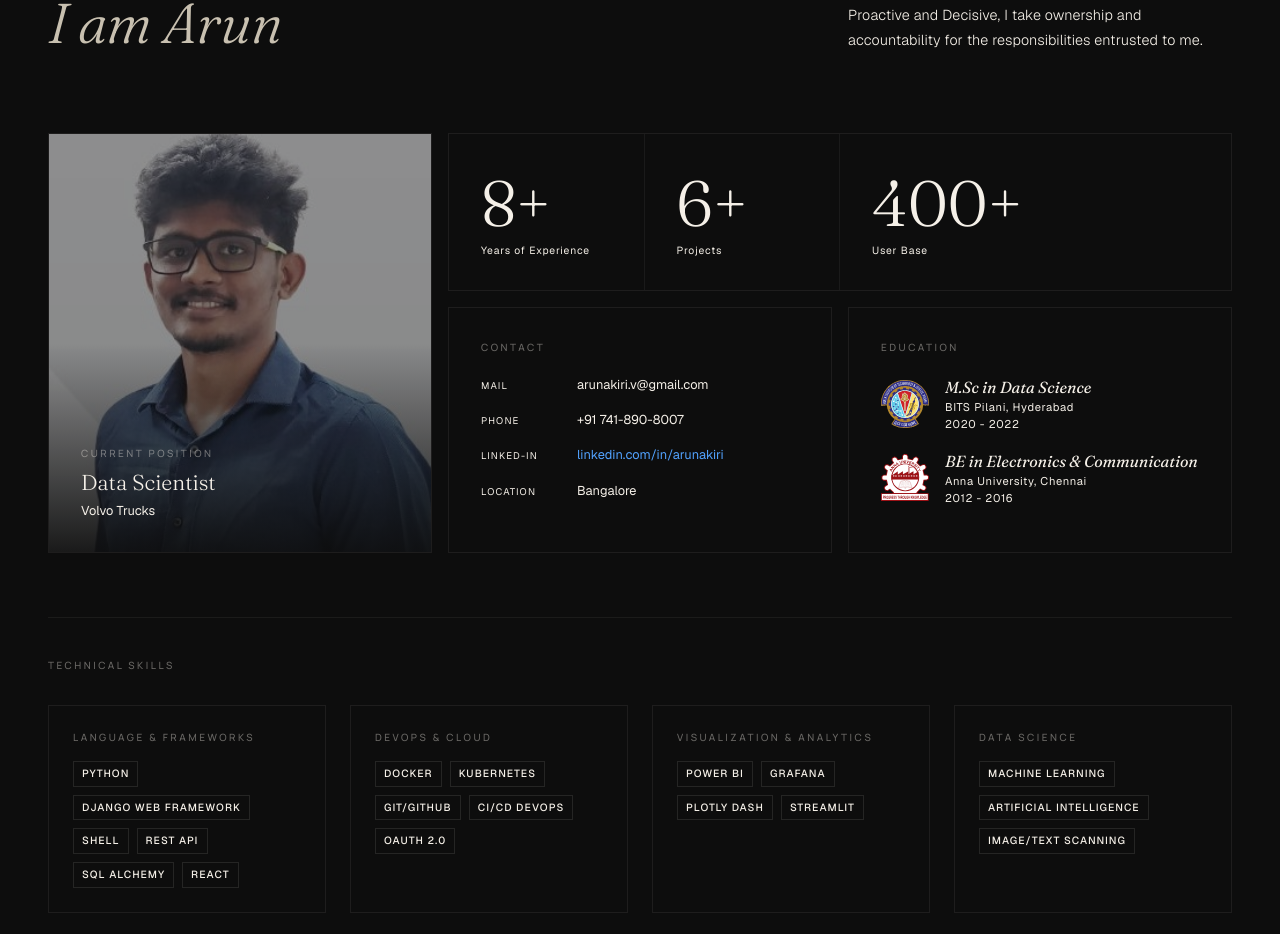
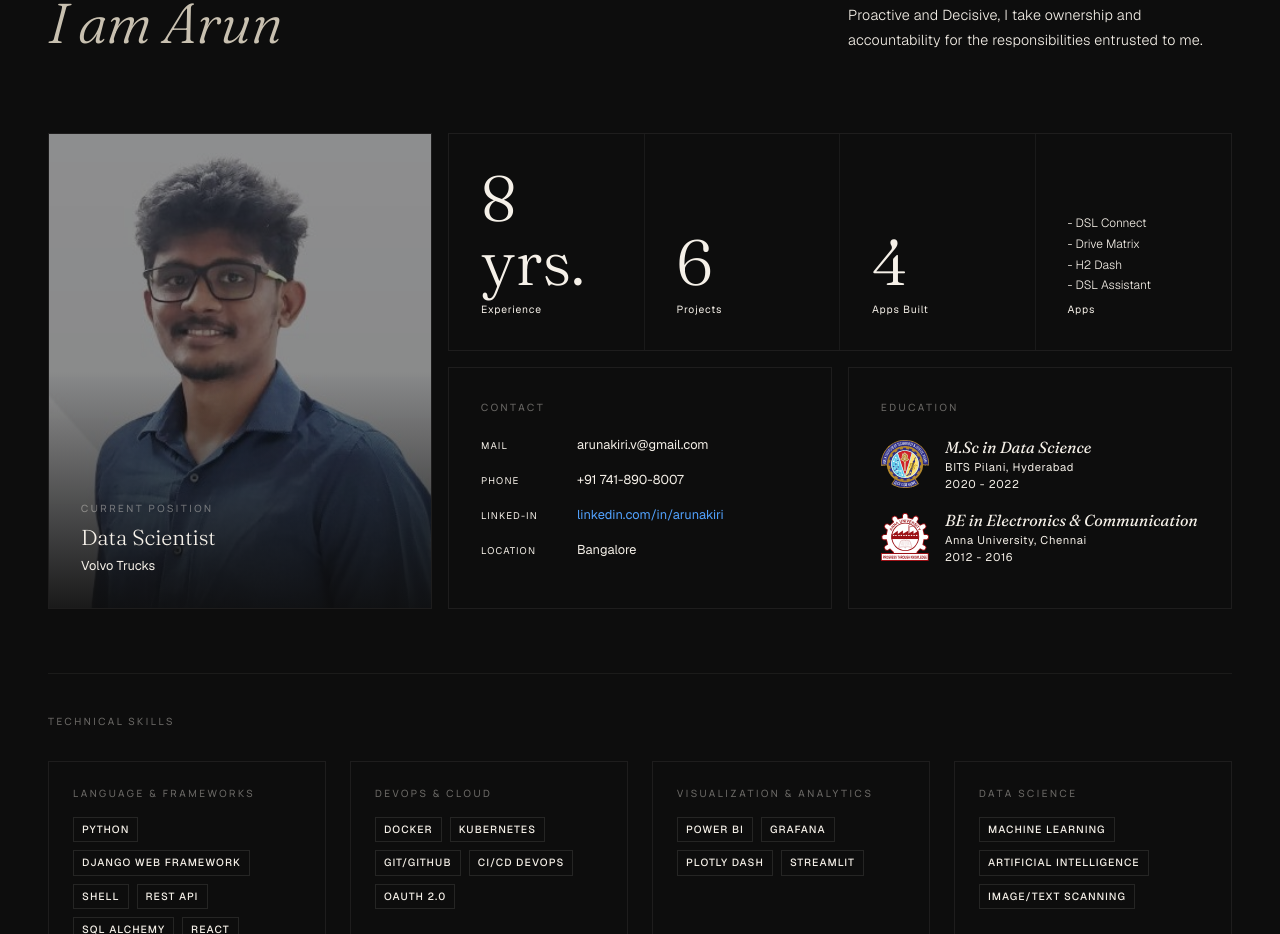
Before and after one commit to Arunakiri/ark-react, a Next.js app: page /ark-react/ in a window 1280 px wide. Shown: the part 1060-1994 px from the top of the page. Built offline with nearby package versions, Linux system fonts and the light colour scheme.

Commit message:
update stats in about section

```diff
--- a/app/components/AboutMeSection.tsx
+++ b/app/components/AboutMeSection.tsx
@@ -3,10 +3,10 @@
 import AppImage from '@/components/ui/AppImage';
 
 const stats = [
-    { value: '8+', label: 'Years of Experience' },
-    { value: '6+', label: 'Projects' },
-    { value: '400+', label: 'User Base' },
-    // { value: '7418908007', label: 'Phone'}
+    { value: '8 yrs.', label: 'Experience' },
+    { value: '6', label: 'Projects' },
+    { value: '4', label: 'Apps Built' },
+    { value: '- DSL Connect, - Drive Matrix, - H2 Dash, - DSL Assistant', label: 'Apps'}
 ];
 
 export default function AboutMeSection() {
@@ -98,22 +98,47 @@
                         className="reveal reveal-delay-1 bento-card col-span-1 md:col-span-2 grid grid-cols-2 md:grid-cols-4 gap-0"
                         style={{ border: '1px solid rgba(245,240,232,0.07)' }}>
 
+                        {/* Render Apps stat as a vertical list with smaller text, other stats as normal */}
                         {stats?.map((stat, i) =>
+                            stat.label === 'Apps' ? (
                                 <div
                                     key={i}
                                     className="p-8 flex flex-col justify-end"
                                     style={{
                                         borderRight: i < stats?.length - 1 ? '1px solid rgba(245,240,232,0.06)' : 'none'
                                     }}>
-
+                                    <div className="flex flex-col gap-1">
+                                        {stat.value.split(',').map((app, idx) => (
+                                            <div
+                                                key={idx}
+                                                className="font-sans text-parchment/70"
+                                                style={{ fontSize: '0.75rem', fontWeight: '300', lineHeight: 1.4 }}
+                                            >
+                                                {app.trim()}
+                                            </div>
+                                        ))}
+                                    </div>
+                                    <p
+                                        className="font-sans text-parchment/35 mt-2"
+                                        style={{ fontSize: '0.65rem', letterSpacing: '0.08em', lineHeight: 1.5 }}>
+                                        {stat?.label}
+                                    </p>
+                                </div>
+                            ) : (
+                                <div
+                                    key={i}
+                                    className="p-8 flex flex-col justify-end"
+                                    style={{
+                                        borderRight: i < stats?.length - 1 ? '1px solid rgba(245,240,232,0.06)' : 'none'
+                                    }}>
                                     <div className="stat-number">{stat?.value}</div>
                                     <p
                                         className="font-sans text-parchment/35 mt-2"
                                         style={{ fontSize: '0.65rem', letterSpacing: '0.08em', lineHeight: 1.5 }}>
-
                                         {stat?.label}
                                     </p>
                                 </div>
+                            )
                         )}
                     </div>
 
```
Lines whose indentation alone changed are shown as unchanged.
